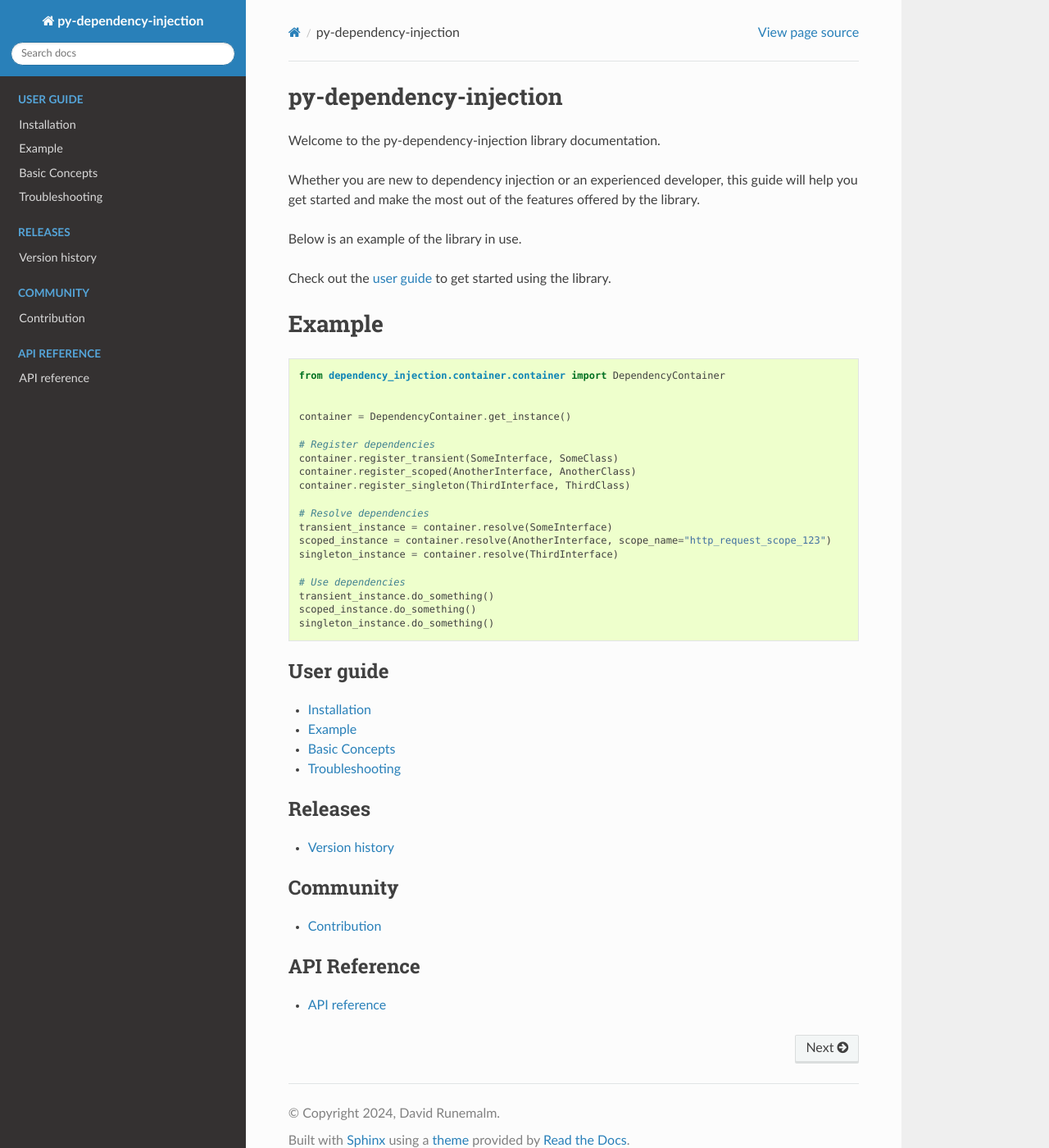
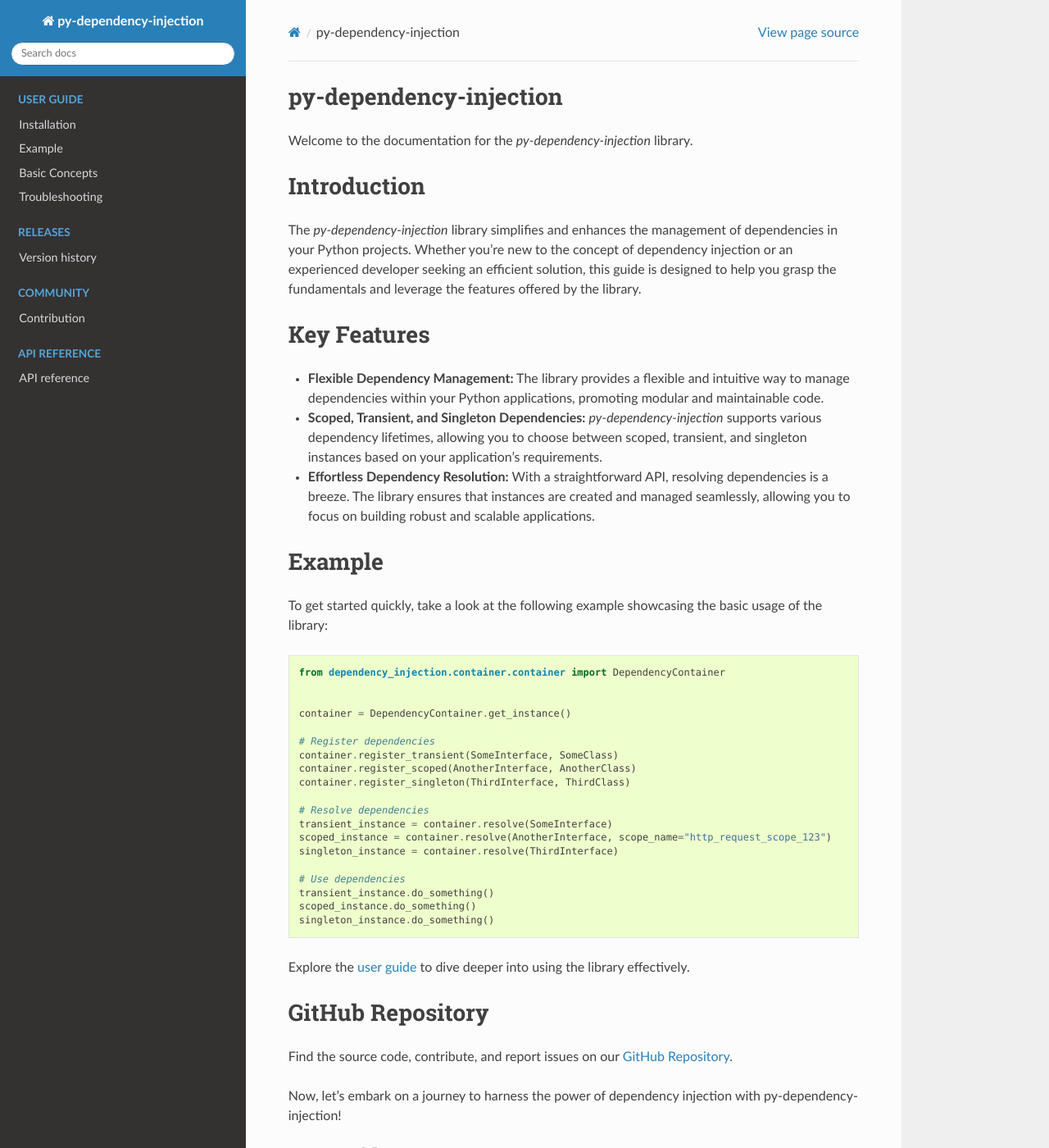
Before and after one commit to runemalm/py-dependency-injection, a Sphinx documentation site: the page built from docs/index.rst, in a window 1280 px wide and 1400 px high. Shown: the whole window at 82% size. Built offline with Sphinx 7.4.7 and the Read the Docs theme 2.0.0, drawn with Linux system fonts in a browser that asks for light colours.

Commit message:
Update the docs a bit.

```diff
--- a/docs/index.rst
+++ b/docs/index.rst
@@ -1,17 +1,26 @@
 py-dependency-injection
 =======================
 
-Welcome to the py-dependency-injection library documentation.
+Welcome to the documentation for the `py-dependency-injection` library.
 
-Whether you are new to dependency injection or an experienced developer, this guide will help you get started and make the most out of the features offered by the library.
+Introduction
+============
 
-Below is an example of the library in use.
+The `py-dependency-injection` library simplifies and enhances the management of dependencies in your Python projects. Whether you're new to the concept of dependency injection or an experienced developer seeking an efficient solution, this guide is designed to help you grasp the fundamentals and leverage the features offered by the library.
 
-Check out the :doc:`user guide<gettingstarted>` to get started using the library.
+Key Features
+============
 
+- **Flexible Dependency Management:** The library provides a flexible and intuitive way to manage dependencies within your Python applications, promoting modular and maintainable code.
+
+- **Scoped, Transient, and Singleton Dependencies:** `py-dependency-injection` supports various dependency lifetimes, allowing you to choose between scoped, transient, and singleton instances based on your application's requirements.
+
+- **Effortless Dependency Resolution:** With a straightforward API, resolving dependencies is a breeze. The library ensures that instances are created and managed seamlessly, allowing you to focus on building robust and scalable applications.
 
 Example
 =======
+
+To get started quickly, take a look at the following example showcasing the basic usage of the library:
 
 .. code-block:: python
 
@@ -34,6 +43,15 @@
     transient_instance.do_something()
     scoped_instance.do_something()
     singleton_instance.do_something()
+
+Explore the :doc:`user guide<gettingstarted>` to dive deeper into using the library effectively.
+
+GitHub Repository
+=================
+
+Find the source code, contribute, and report issues on our `GitHub Repository <https://github.com/runemalm/py-dependency-injection>`_.
+
+Now, let's embark on a journey to harness the power of dependency injection with py-dependency-injection!
 
 .. gettingstarted-docs:
 .. toctree::
```
